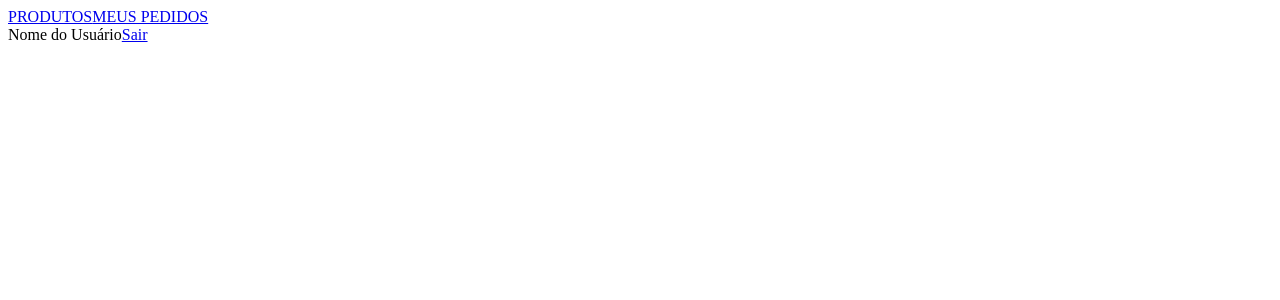
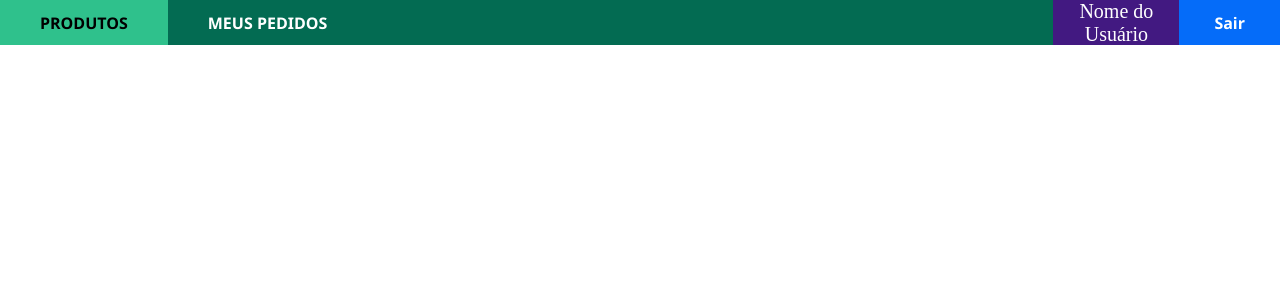
Before and after one commit to jose-cleiton/App-de-Delivery, a React (Create React App) app in the folder front-end/: page /customer in a window 1280 px wide. Shown: the top 300 px of the page. Built offline with nearby package versions, Linux system fonts and the light colour scheme.

Commit message:
style: navbar  nos produtos

```diff
--- a/front-end/src/components/NavBar.jsx
+++ b/front-end/src/components/NavBar.jsx
@@ -1,5 +1,6 @@
 import { useDispatch, useSelector } from 'react-redux';
 import { Link } from 'react-router-dom';
+import '../styles/NavBar.css';
 
 import { getUser, setResetUser } from '../store';
 
@@ -12,33 +13,43 @@ function NavBar() {
   };
 
   return (
-    <nav>
-      <div>
+    <nav className="navBar">
+      <div className="produtosLink">
         <Link
           data-testid="customer_products__element-navbar-link-products"
           to="/customer/products"
+          className="Link"
         >
           PRODUTOS
         </Link>
+      </div>
+      <div className="pedidosLink">
         <Link
           data-testid="customer_products__element-navbar-link-orders"
           to="/customer/orders"
+          className="Link"
         >
           MEUS PEDIDOS
         </Link>
       </div>
+      <div className="userDiv">
         <span
+          className="userName"
           data-testid="customer_products__element-navbar-user-full-name"
         >
           {user.name || 'Nome do Usuário'}
         </span>
+      </div>
+      <div className="sairLink">
         <Link
           data-testid="customer_products__element-navbar-link-logout"
           to="/login"
           onClick={ () => logOut() }
+          className="Link"
         >
           Sair
         </Link>
+      </div>
     </nav>
   );
 }
--- a/front-end/src/index.js
+++ b/front-end/src/index.js
@@ -1,6 +1,7 @@
 import React from 'react';
 import ReactDOM from 'react-dom';
 import { Provider } from 'react-redux';
+import './styles/index.css';
 
 import App from './App';
 import reportWebVitals from './reportWebVitals';
--- /dev/null
+++ b/front-end/src/styles/NavBar.css
@@ -0,0 +1,62 @@
+.navBar {
+  align-items: center;
+  background-color: #036b52;
+  color: white;
+  display: flex;
+  height: 45px;
+}
+
+.produtosLink {
+  align-items: center;
+  background-color: #2fc18c;
+  display: flex;
+  height: 100%;
+  padding: 0 40px;
+}
+
+.Link {
+  text-decoration: none;
+}
+
+.produtosLink .Link {
+  color: black;
+  font-family: Segoe UI , Tahoma , Geneva , Verdana , sans-serif;
+  font-weight: 600;
+}
+
+.pedidosLink {
+  width: 100%;
+}
+
+.pedidosLink .Link {
+  color: white;
+  font-family: Segoe UI , Tahoma , Geneva , Verdana , sans-serif;
+  font-weight: 600;
+  padding-left: 40px;
+}
+
+.sairLink {
+  align-items: center;
+  background-color: #056cf9;
+  display: flex;
+  height: 100%;
+  padding: 0 35px;
+}
+
+.sairLink .Link {
+  color: white;
+  font-family: Segoe UI , Tahoma , Geneva , Verdana , sans-serif;
+  font-weight: 600;}
+
+.userDiv {
+  background-color: #421981;
+  color: white;
+  height: 100%;
+}
+
+.userName {
+  display: flex;
+  font-size: 20px;
+  padding: 0 20px;
+  text-align: center;
+}
--- /dev/null
+++ b/front-end/src/styles/index.css
@@ -0,0 +1,5 @@
+* {
+  box-sizing: border-box;
+  margin: 0;
+  padding: 0;
+}
```
Lines whose indentation alone changed are shown as unchanged.
